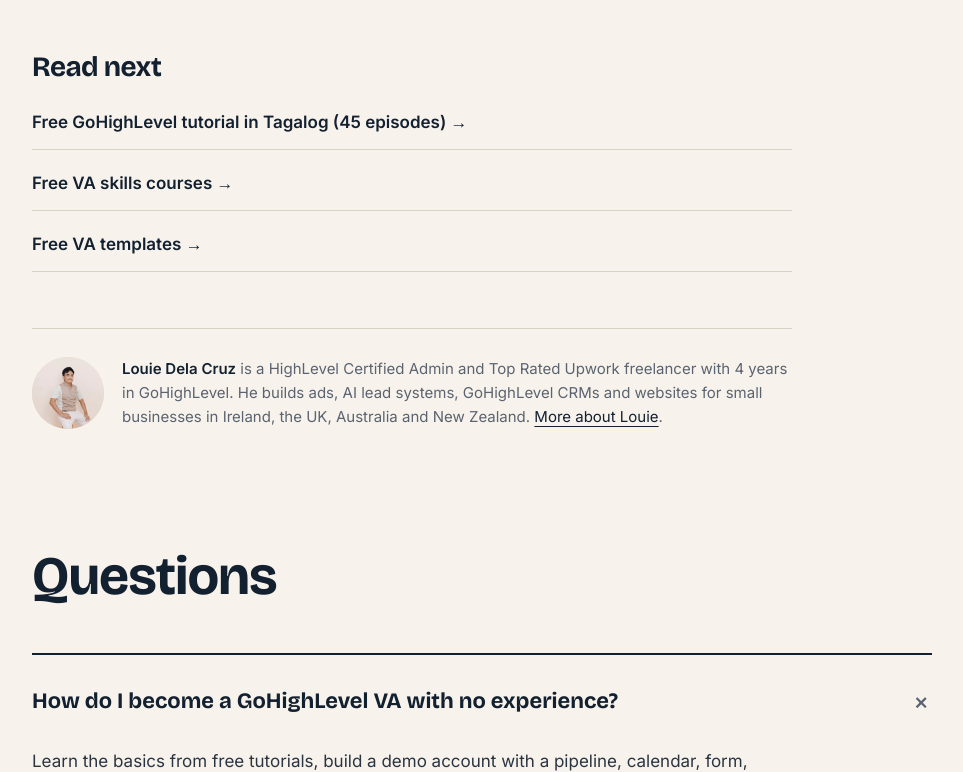
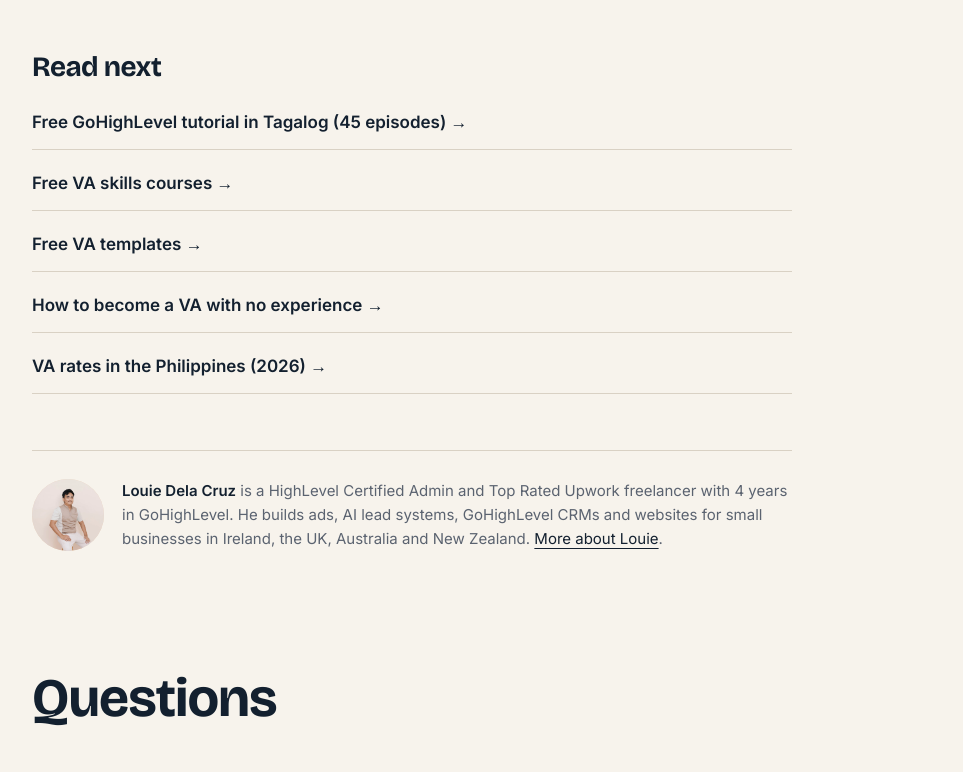
Before and after one commit to LOUIEVA/louieva.github.io, a plain HTML site: page blog/how-to-become-gohighlevel-va-philippines/index.html in a window 1280 px wide. Shown: the part 4159-4931 px from the top of the page, without its empty margins (46-1009 px from the left). Drawn offline with nearby package versions, Linux system fonts and the light colour scheme.

Commit message:
Internal links to new VA posts

```diff
--- a/blog/how-to-become-gohighlevel-va-philippines/index.html
+++ b/blog/how-to-become-gohighlevel-va-philippines/index.html
@@ -534,7 +534,7 @@ footer a{display:inline-flex;align-items:center;min-height:44px}
 <h2>Watch the full path in Tagalog</h2>
 <p>Episode 20 of GHL sa Tagalog is all about getting your first GoHighLevel client. The <a href="https://www.youtube.com/@ghlvalouie" rel="noopener" target="_blank">YouTube channel</a> also has VA 101 for complete beginners.</p>
 
-<div class="related"><h2>Read next</h2><ul><li><a href="/blog/gohighlevel-tutorial-tagalog/">Free GoHighLevel tutorial in Tagalog (45 episodes) &rarr;</a></li><li><a href="/skills/">Free VA skills courses &rarr;</a></li><li><a href="/resources/">Free VA templates &rarr;</a></li></ul></div>
+<div class="related"><h2>Read next</h2><ul><li><a href="/blog/gohighlevel-tutorial-tagalog/">Free GoHighLevel tutorial in Tagalog (45 episodes) &rarr;</a></li><li><a href="/skills/">Free VA skills courses &rarr;</a></li><li><a href="/resources/">Free VA templates &rarr;</a></li><li><a href="/blog/how-to-become-virtual-assistant-no-experience/">How to become a VA with no experience &rarr;</a></li><li><a href="/blog/virtual-assistant-rates-philippines/">VA rates in the Philippines (2026) &rarr;</a></li></ul></div>
 <div class="author">
   <img src="/images/louie-dela-cruz-about.webp" alt="Louie Dela Cruz" width="72" height="72" loading="lazy">
   <p><strong>Louie Dela Cruz</strong> is a HighLevel Certified Admin and Top Rated Upwork freelancer with 4 years in GoHighLevel. He builds ads, AI lead systems, GoHighLevel CRMs and websites for small businesses in Ireland, the UK, Australia and New Zealand. <a href="/">More about Louie</a>.</p>
```
